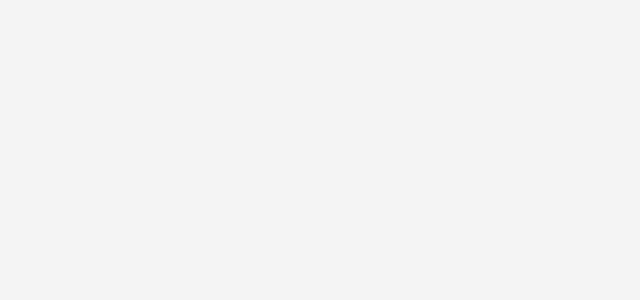
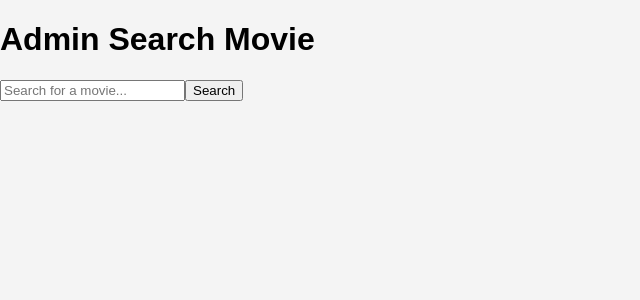
Before and after one commit to Zyldzkie/Movie-Site, a React (Create React App) app in the folder frontend/: page /admin_search in a window 1280 px wide. Before the commit this address had no page. Shown: the top 300 px of the page, without its empty margins (0-640 px from the left). Built offline with nearby package versions, Linux system fonts and the light colour scheme.

Commit message:
[Feature] Admin search frontend and backend

```diff
--- a/frontend/src/App.js
+++ b/frontend/src/App.js
@@ -1,6 +1,7 @@
 import React from 'react';
 import { BrowserRouter as Router, Routes, Route } from 'react-router-dom';
-import HomePage from './Pages/HomePage'; // Import the HomePage component
+import HomePage from './Pages/HomePage';
+import AdminSearchMovie from './Components/AdminSearchMovie';
 import './App.css';
 
 const App = () => {
@@ -9,6 +10,11 @@ const App = () => {
       <div className="app">
         <Routes>
           <Route path="/" element={<HomePage />} />
+
+
+          {/* START test routess remove after...*/}
+          <Route path="/admin_search" element={<AdminSearchMovie />} />
+           {/* END test routess remove after...*/}
         </Routes>
       </div>
     </Router>
--- /dev/null
+++ b/frontend/src/Components/AdminSearchMovie.jsx
@@ -0,0 +1,50 @@
+import React, { useState } from 'react';
+import axios from 'axios';
+
+const AdminSearchMovie = () => {
+  const [query, setQuery] = useState('');
+  const [results, setResults] = useState([]);
+  const [error, setError] = useState(null);
+
+
+  const handleSearch = async () => {
+    try {
+      const response = await axios.get(`http://localhost/admin_search?query=${query}`);
+
+      console.log(response.data.results[0].original_title);
+      if (response.data.results) {
+        setResults(response.data.results);
+      } else {
+        setResults([]);
+        setError('No results found.');
+      }
+      setError(null);
+    } catch (err) {
+      setError('Error fetching data. Please try again.');
+      console.error(err);
+    }
+  };
+
+  return (
+    <div>
+      <h1>Admin Search Movie</h1>
+      <input
+        type="text"
+        value={query}
+        onChange={(e) => setQuery(e.target.value)}
+        placeholder="Search for a movie..."
+      />
+      <button onClick={handleSearch}>Search</button>
+
+      {error && <p>{error}</p>}
+
+      <ul>
+        {results.map((movie) => (
+          <li key={movie.id}>{movie.original_title}</li>
+        ))}
+      </ul>
+    </div>
+  );
+};
+
+export default AdminSearchMovie;
```
Also changed, not shown: 1 other file (tests, documents, lock files or other folders).
